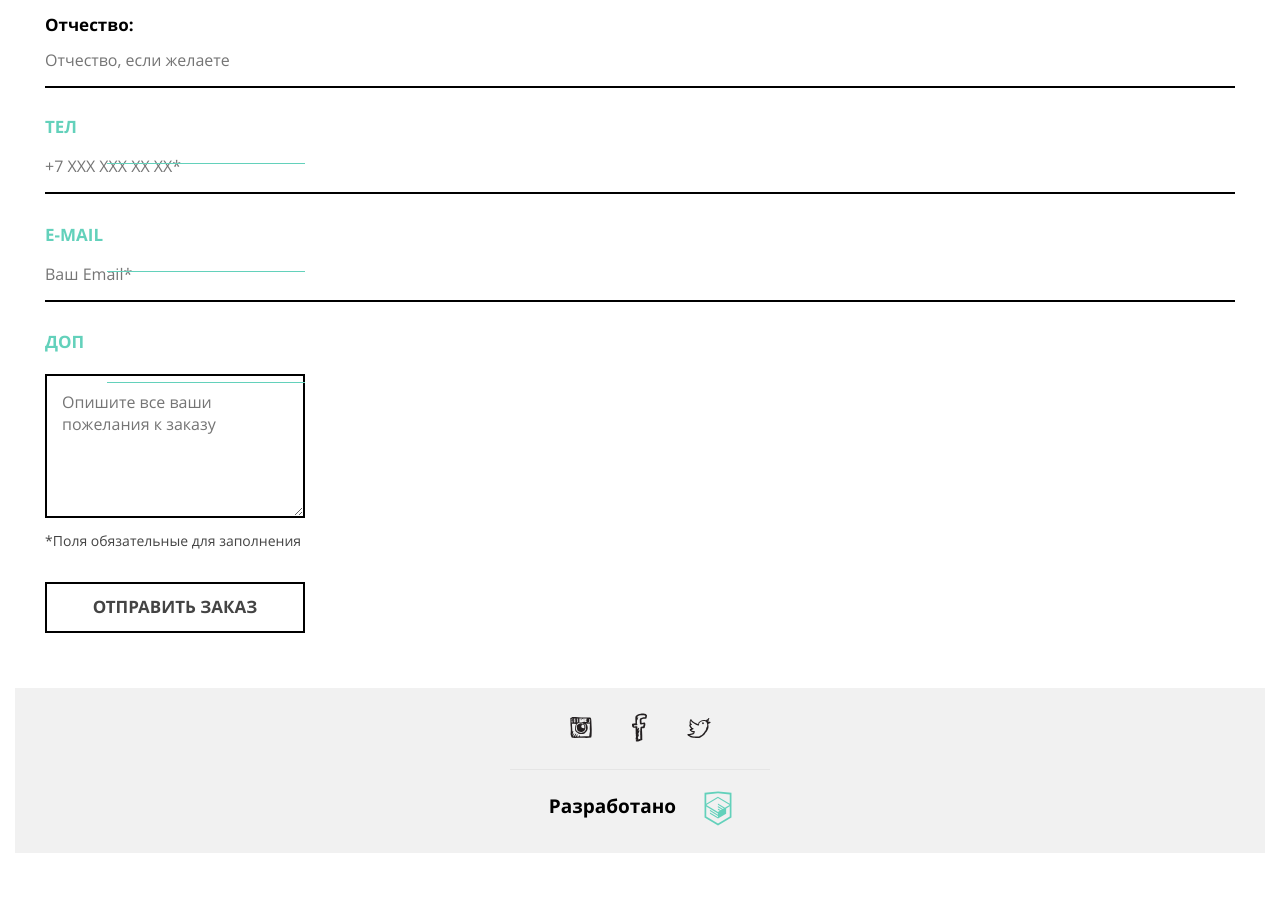
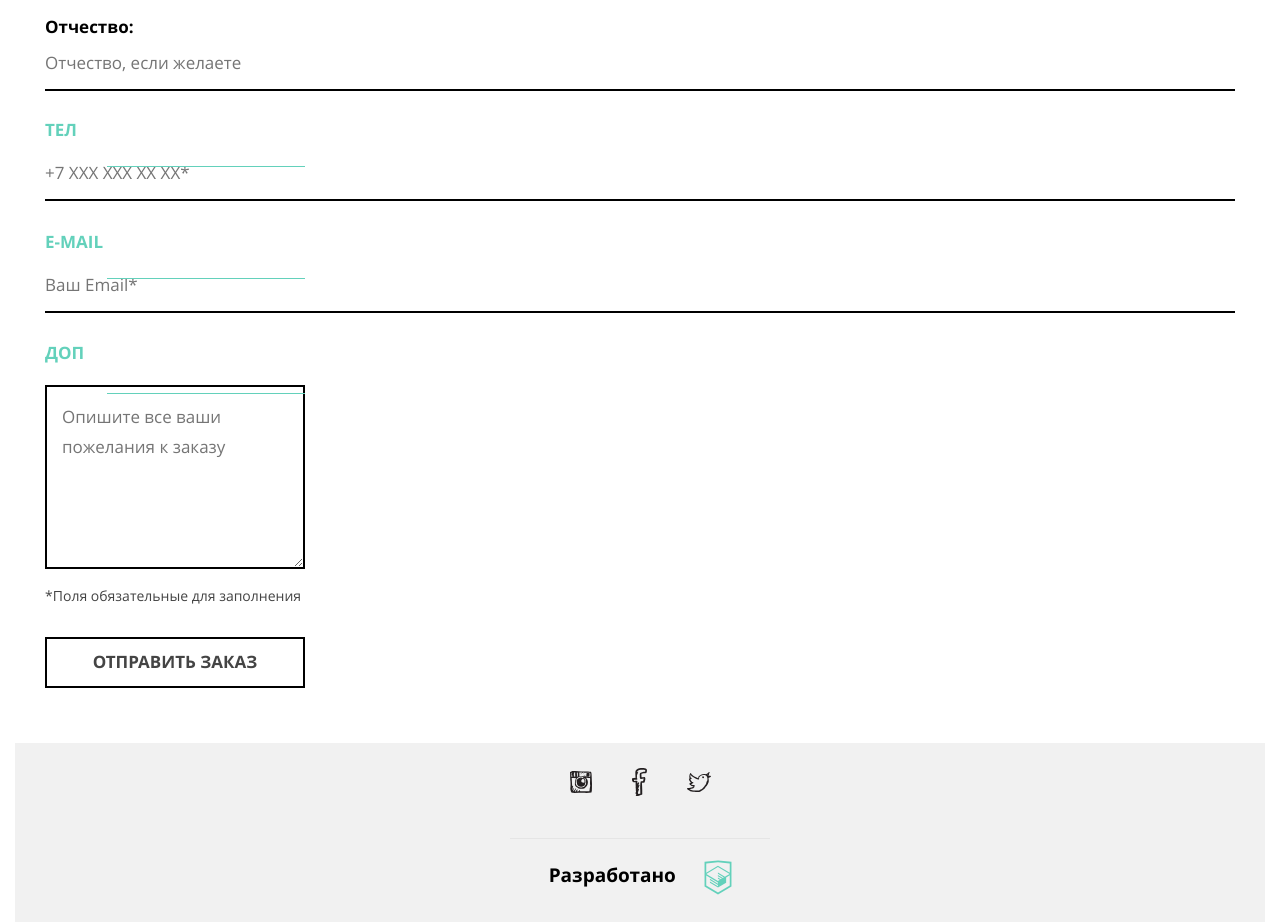
Before and after one commit to PolinaRylova/33745-mishka, a website: page form.html in a window 1280 px wide. Shown: the part 1115-2037 px from the top of the page. Before the commit the page ends 1968 px from the top, so only its background shows below. Drawn offline with nearby package versions, Linux system fonts and the light colour scheme; files that its build step writes are made by us from their sources.

Commit message:
Перенесла и дополнила исходные настройки из файла стилей в файл scsffolding

```diff
--- /dev/null
+++ b/less/scaffolding.less
@@ -0,0 +1,19 @@
+body {
+  font-family: "Open Sans", "Arial", sans-serif;
+  font-size: 17px;
+  font-weight: normal;
+  line-height: 30px;
+  font-style: normal;
+  color: @font-color;
+  backgound-color: @main-color;
+}
+
+a:active,
+a:hover {
+  outline: none;
+}
+
+img {
+  max-width: 100%;
+  height: auto;
+}
--- a/less/style.less
+++ b/less/style.less
@@ -1,4 +1,6 @@
 @import "normalize.less";
+
+@import "scaffolding.less";
 
 @import "fonts.less";
 
@@ -29,14 +31,3 @@
 @import "blocks/social.less";
 @import "blocks/note.less";
 @import "blocks/popular-flag.less";
-
-body {
-  font-family: "Open Sans", "Arial", sans-serif;
-  color: @font-color;
-  backgound-color: @main-color;
-}
-
-a:active,
-a:hover {
-  outline: none;
-}
```
